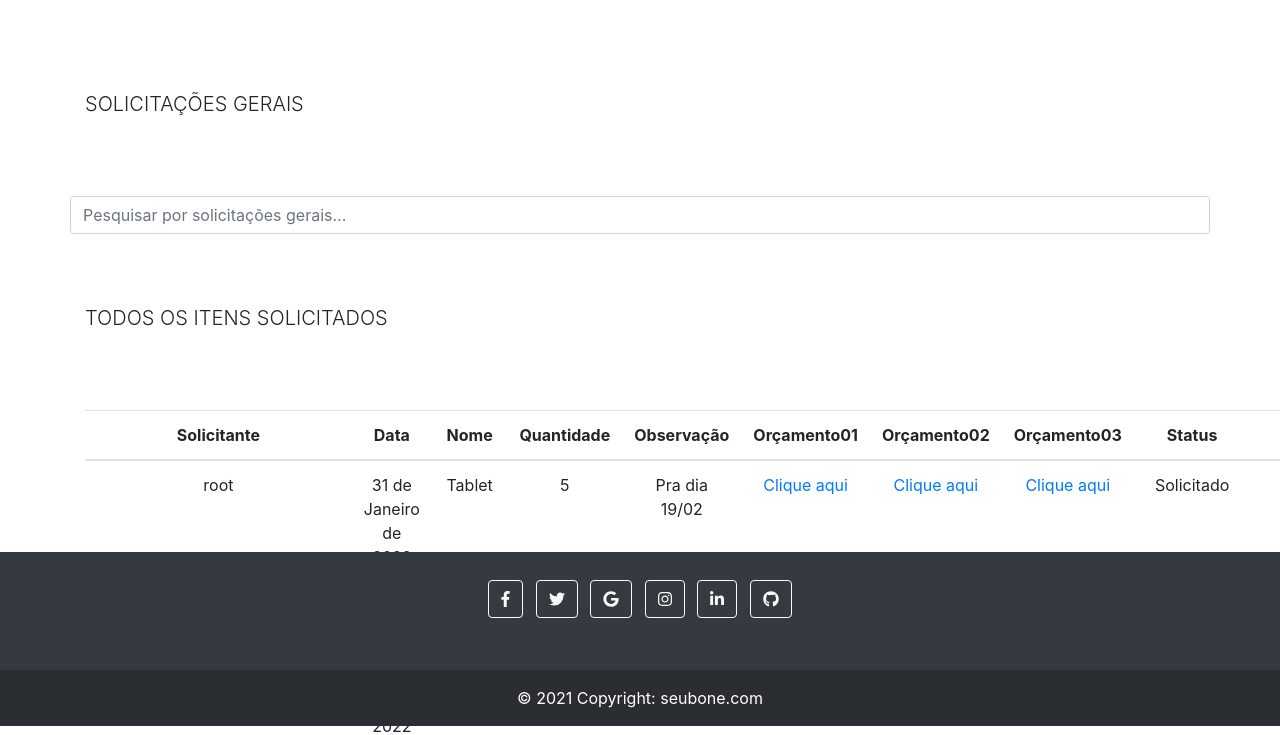
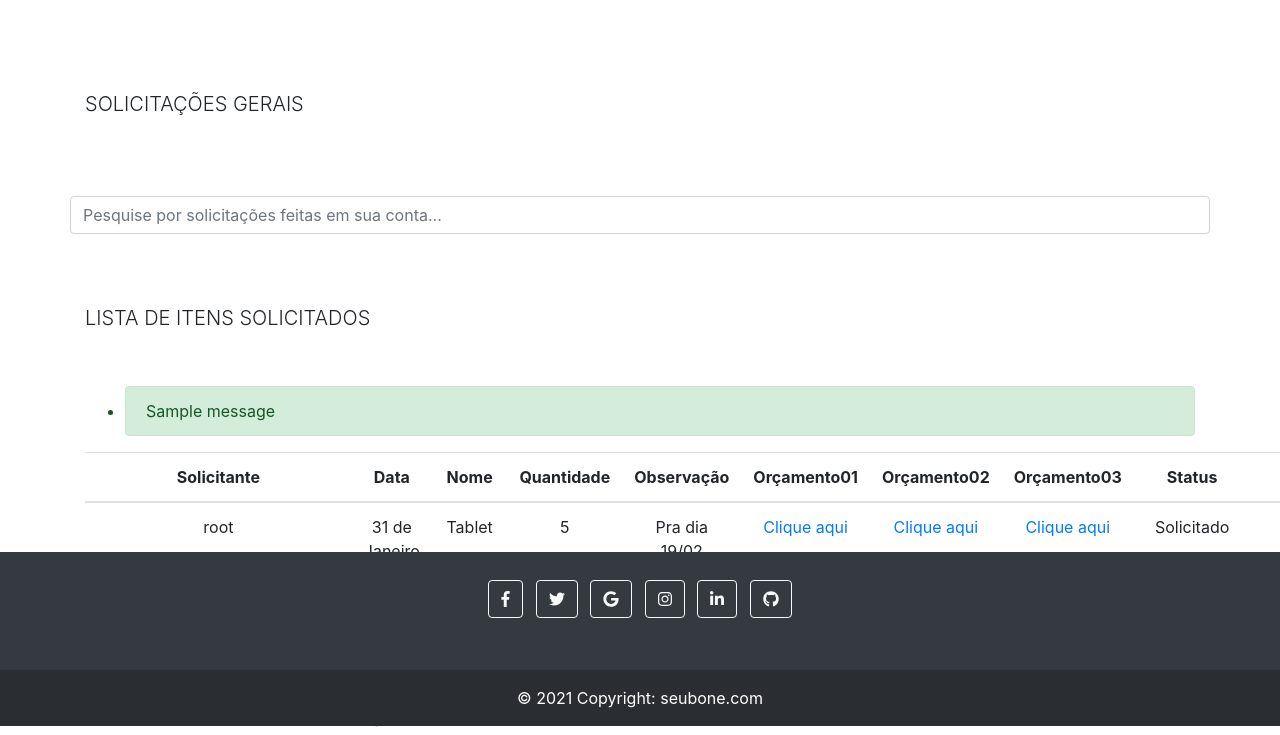
Before and after one commit to Paull20-20/ControleSBversaoFinal, a Django app: page /solicitacoesGerais/ in a window 1280 px wide. Shown: the part 74-809 px from the top of the page. Run offline with Django 4.2, Linux system fonts and the light colour scheme; a user stored in the database is signed in; data comes from the database, SQL or seed files in the repository; both versions use the stored data as it was after the commit; one stand-in notice (Sample message) is shown; some libraries are stand-ins or nearby versions.

Commit message:
endSystem

```diff
--- a/tasks/templates/tasks/gerais.html
+++ b/tasks/templates/tasks/gerais.html
@@ -13,12 +13,14 @@
 <br>
 <br>
 
+
 <div class="col-12 container ajustePesquisar" >
-    <input class="form-control container" id="myInput" type="text" placeholder="Pesquisar por solicitações gerais..." >
+    <input class="form-control container" id="myInput" type="text" placeholder="Pesquise por solicitações feitas em sua conta..." >
     <!--<i class="fas fa-search" ></i>-->
  </div>
 
  <br>
+
 
 <!--
 <div class="ajusteFiltro" >
@@ -33,16 +35,17 @@
 </div>
 </div>-->
 
+
 </div>
 
 <br>
 <br>
 <div class="container" >
-    <h5 class="text-uppercase font-weight-light text-monospace">Todos os itens solicitados</h5>
+<h5 class="text-uppercase font-weight-light text-monospace">Lista de itens solicitados</h5>
 </div>
 <br>
 <br>
-<br>
+
 
 <div class="container" >
 <div class="tabela">
@@ -64,6 +67,15 @@
 </tr>
 </thead>
 
+{% if messages %}
+<!--Messagens de alerta de interação ao editar e excluir item-->
+    <ul class="messages" >
+        {% for message in messages %}
+            <li {% if message.tags  %}class="alert alert-{{message.tags}}"{% endif %}>{{ message }}</li>
+        {% endfor %}
+    </ul>
+
+{% endif %}
 
 <tbody id="myTable" class="alinhar">
 
@@ -84,19 +96,41 @@
 
 
 
-
     <td style="text-align: center;" >{{task.status}}</a></td>
     <!--<td><a href="/task/{{task.id}}" >{{task.status}}</a></td>-->
 
+</tr>
 
-</tr>
 {% endfor %}
 
-    </tbody>
+
+</tbody>
 </table>
 
 
 
+<br>
+<br>
+<br>
+<br>
+<br>
+<br>
+<br>
+<br>
+
+</div>
+</div>
+
+<script>
+$(document).ready(function(){
+$("#myInput").on("keyup", function() {
+    var value = $(this).val().toLowerCase();
+    $("#myTable tr").filter(function() {
+    $(this).toggle($(this).text().toLowerCase().indexOf(value) > -1)
+    });
+});
+});
+</script>
 
 
 {% endblock %}
```
Also changed, not shown: db.sqlite3.
